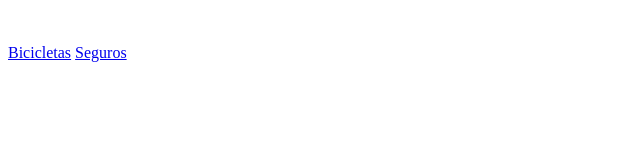
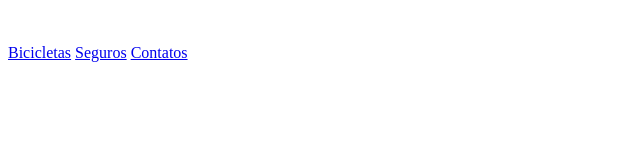
Before and after one commit to caiqueduart/Bikecraft, a plain HTML site: page index.html in a window 1280 px wide. Shown: the full height of the page, 0-640 px from the left. Drawn offline with Linux system fonts and the light colour scheme.

Commit message:
iniciado

```diff
--- a/index.html
+++ b/index.html
@@ -18,7 +18,7 @@
         <nav>
             <a href="#">Bicicletas</a>
             <a href="#">Seguros</a>
-            <a href="#"></a>
+            <a href="#">Contatos</a>
         </nav>
     </header>
 </body>
```
